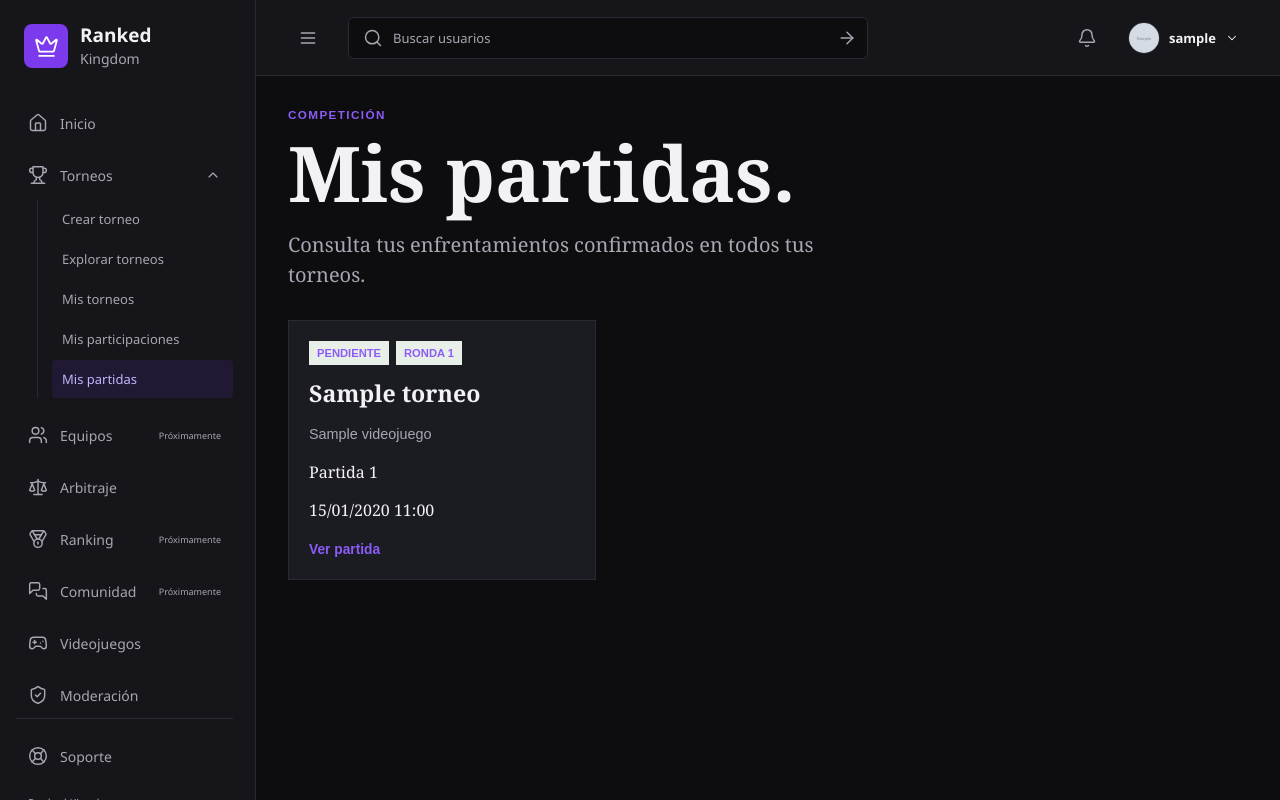
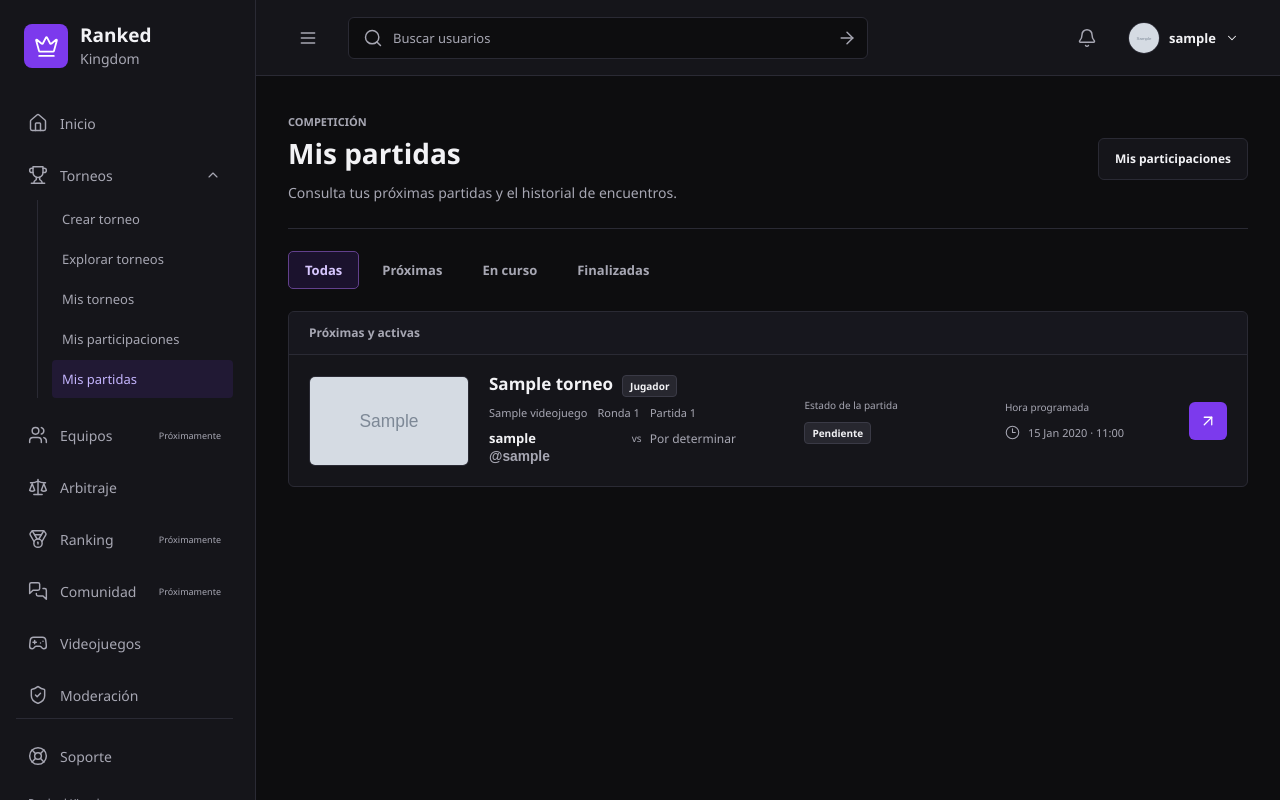
Before and after one commit to donvi22/plataforma-torneos-django, a Django app: page /partidas/mias/ in a window 1280 px wide. Run offline with Django 5.2, Linux system fonts and the light colour scheme; a user stored in the database is signed in; tables that the repository leaves empty hold one stand-in row (values such as "Sample post"); grey boxes marked "Sample" are stand-in pictures.

Commit message:
Rediseña mis partidas

```diff
--- a/partidas/views.py
+++ b/partidas/views.py
@@ -2,6 +2,8 @@ from datetime import timedelta
 
 from django.contrib import messages
 from django.contrib.auth.decorators import login_required
+from django.db.models import Case, DateTimeField, F, IntegerField, Prefetch, Q, When
+from django.db.models.functions import Coalesce
 from django.http import Http404
 from django.shortcuts import get_object_or_404, redirect, render
 from django.utils import timezone
@@ -9,7 +11,7 @@ from django.utils import timezone
 from torneos.models import InscripcionTorneo
 from torneos.public_views import PUBLIC_STATES, _puede_ver_privado
 
-from .models import CheckInPartida, Partida, ResultadoPartida
+from .models import CheckInPartida, Partida, ParticipantePartida, ResultadoPartida
 from .forms import LobbyPartidaForm, ProgramarPartidaForm
 from .lobby import lobby_configurado, puede_editar_lobby, puede_ver_lobby
 from .scheduling import CheckInError, confirmar_checkin, puede_programar_partidas
@@ -144,12 +146,46 @@ def _queryset_partidas():
 
 @login_required
 def mis_partidas(request):
-    partidas = _queryset_partidas().filter(
-        participantes__inscripcion__usuario=request.user,
-        participantes__inscripcion__estado=InscripcionTorneo.Estado.CONFIRMADA,
-    ).distinct().order_by('torneo_id', 'numero_ronda', 'numero_orden')
+    proximas = (Partida.Estado.PENDIENTE, Partida.Estado.PROGRAMADA, Partida.Estado.CHECK_IN, Partida.Estado.LISTA_PARA_COMENZAR)
+    en_curso = (Partida.Estado.EN_CURSO, Partida.Estado.PENDIENTE_VALIDACION, Partida.Estado.INCIDENCIA)
+    terminales = (Partida.Estado.FINALIZADA, Partida.Estado.CANCELADA)
+    vista = request.GET.get('vista', 'todas')
+    if vista not in ('todas', 'proximas', 'en_curso', 'finalizadas'):
+        vista = 'todas'
+    partidas = Partida.objects.filter(
+        Q(participantes__inscripcion__usuario=request.user, participantes__inscripcion__estado=InscripcionTorneo.Estado.CONFIRMADA)
+        | Q(arbitro_asignado__usuario=request.user, arbitro_asignado__estado_invitacion='ACEPTADA', arbitro_asignado__activo_en_torneo=True),
+    ).select_related('torneo__videojuego', 'arbitro_asignado').prefetch_related(Prefetch(
+        'participantes', queryset=ParticipantePartida.objects.select_related('inscripcion__usuario').order_by('posicion'),
+    )).defer('codigo_lobby', 'contrasena_lobby', 'nombre_lobby', 'instrucciones_lobby').annotate(
+        prioridad_listado=Case(
+            When(estado=Partida.Estado.EN_CURSO, then=0),
+            When(estado__in=(Partida.Estado.CHECK_IN, Partida.Estado.LISTA_PARA_COMENZAR, Partida.Estado.PENDIENTE_VALIDACION, Partida.Estado.INCIDENCIA), then=1),
+            When(estado__in=proximas, fecha_hora_programada__isnull=False, then=2),
+            When(estado__in=proximas, then=3), default=4, output_field=IntegerField(),
+        ),
+        fecha_proxima=Case(When(estado__in=terminales, then=None), default='fecha_hora_programada', output_field=DateTimeField()),
+        fecha_historica=Coalesce('fecha_hora_fin_real', 'fecha_hora_programada', 'fecha_hora_inicio_real'),
+    ).distinct()
+    if vista == 'proximas':
+        partidas = partidas.filter(estado__in=proximas)
+    elif vista == 'en_curso':
+        partidas = partidas.filter(estado__in=en_curso)
+    elif vista == 'finalizadas':
+        partidas = partidas.filter(estado=Partida.Estado.FINALIZADA)
+    partidas = partidas.order_by('prioridad_listado', F('fecha_proxima').asc(nulls_last=True), F('fecha_historica').desc(nulls_last=True), 'torneo_id', 'numero_ronda', 'numero_orden', 'pk')
+    filas = []
+    for partida in partidas:
+        participantes = list(partida.participantes.all())
+        es_jugador = any(p.inscripcion.usuario_id == request.user.pk and p.inscripcion.estado == InscripcionTorneo.Estado.CONFIRMADA for p in participantes)
+        filas.append({
+            'partida': partida,
+            'inscripciones': {p.posicion: p.inscripcion for p in participantes},
+            'rol': 'Jugador' if es_jugador else 'Árbitro',
+            'historica': partida.estado in terminales,
+        })
     return render(request, 'partidas/mis_partidas.html', {
-        'partidas': [_preparar_partida(partida, request.user) for partida in partidas],
+        'partidas': filas, 'vista': vista,
     })
 
 
--- /dev/null
+++ b/static/css/my-matches.css
@@ -0,0 +1,35 @@
+.rk-user-match-group { background: #1B1B2280; border-bottom: 1px solid var(--rk-border); padding: 12px 20px; }
+.rk-user-match-group:first-child { border-radius: 5px 5px 0 0; }
+.rk-user-match-group h2 { color: var(--rk-muted); font-size: 12px; font-weight: 600; line-height: 1.5; }
+.rk-my-matches .rk-participation-copy { gap: 7px; }
+.rk-user-match-title { align-items: baseline; display: flex; flex-wrap: wrap; gap: 6px 9px; }
+.rk-user-match-title h3 { display: -webkit-box; font-size: 17px; line-height: 1.35; overflow: hidden; overflow-wrap: anywhere; -webkit-box-orient: vertical; -webkit-line-clamp: 2; line-clamp: 2; }
+.rk-user-match-title a { text-decoration: none; }
+.rk-user-match-title a:hover { color: #C4B5FD; }
+.rk-my-matches .rk-participation-copy > .rk-metadata { font-size: 11px; gap: 4px 10px; }
+.rk-user-match-versus { align-items: start; display: grid; gap: 8px; grid-template-columns: minmax(0, 1fr) auto minmax(0, 1fr); min-width: 0; }
+.rk-user-match-versus > .player-identity { min-width: 0; }
+.rk-user-match-versus .player-nick { font-size: 13px; line-height: 1.4; }
+.rk-user-match-versus .player-account { font: 11px/1.5 'Segoe UI', sans-serif; }
+.rk-user-match-versus .text-link { color: var(--rk-muted); }
+.rk-user-match-versus .text-link:hover { color: #C4B5FD; }
+.rk-user-match-vs { color: var(--rk-muted); font-size: 10px; line-height: 1.8; }
+.rk-user-match-unknown { grid-column: 1 / -1; }
+.rk-my-matches .rk-participation-status { justify-items: start; }
+.rk-user-match-state[data-state='EN_CURSO'] { background: #302141; border-color: #68428C; color: #E3D6FF; }
+.rk-user-match-state[data-state='CHECK_IN'], .rk-user-match-state[data-state='LISTA_PARA_COMENZAR'] { background: #18352D; border-color: #305A4B; color: #A5E5CB; }
+.rk-user-match-state[data-state='CANCELADA'], .rk-user-match-state[data-state='INCIDENCIA'] { background: #382326; border-color: #624047; color: #F0BAC2; }
+@media (max-width: 1200px) {
+    .rk-my-matches .rk-participation-row { grid-template-areas: 'thumbnail content action' '. status meta'; grid-template-columns: 128px minmax(0, 1fr) auto; }
+    .rk-my-matches .rk-participation-meta { max-width: 210px; }
+    .rk-my-matches .rk-participation-status { align-items: start; flex-direction: column; gap: 4px; }
+}
+@media (max-width: 650px) {
+    .rk-user-match-group { padding: 10px 16px; }
+    .rk-my-matches .rk-participation-row { grid-template-areas: 'thumbnail content content' 'status status action' 'meta meta meta'; grid-template-columns: 96px minmax(0, 1fr) 38px; }
+    .rk-user-match-title h3 { font-size: 16px; }
+    .rk-user-match-versus { gap: 6px; }
+    .rk-user-match-versus .player-nick { font-size: 12px; }
+    .rk-user-match-versus .player-account { font-size: 10px; }
+    .rk-my-matches .rk-participation-meta { max-width: none; }
+}
--- a/templates/partidas/mis_partidas.html
+++ b/templates/partidas/mis_partidas.html
@@ -1,12 +1,39 @@
 {% extends 'base.html' %}
-{% block title %}Mis partidas · Arena provisional{% endblock %}
+{% load static usuarios_extras %}
+{% block title %}Mis partidas{% endblock %}
+{% block page_styles %}
+<link rel="stylesheet" href="{% static 'css/dashboard.css' %}">
+<link rel="stylesheet" href="{% static 'css/participations.css' %}">
+<link rel="stylesheet" href="{% static 'css/my-matches.css' %}">
+{% endblock %}
 {% block content %}
-<section class="catalogue-header"><p class="eyebrow">Competición</p><h1>Mis partidas.</h1><p class="lead">Consulta tus enfrentamientos confirmados en todos tus torneos.</p></section>
-{% if partidas %}
-<div class="tournament-grid">
-{% for detalle in partidas %}
-<article class="tournament-card"><div class="tournament-card-body"><div class="card-meta"><span>{{ detalle.partida.get_estado_display }}</span><span>Ronda {{ detalle.partida.numero_ronda }}</span></div><h2>{{ detalle.partida.torneo.nombre }}</h2><p class="muted">{{ detalle.partida.torneo.videojuego.nombre }}</p><p>Partida {{ detalle.partida.numero_orden }}</p>{% if detalle.partida.fecha_hora_programada %}<p>{{ detalle.partida.fecha_hora_programada|date:'j/m/Y H:i' }}</p>{% endif %}<a class="text-link" href="{% url 'detalle-partida' detalle.partida.pk %}">Ver partida</a></div></article>
-{% endfor %}
+<div class="rk-dashboard rk-participations rk-my-matches">
+	<header class="rk-participations-heading"><div><p class="rk-kicker">Competición</p><h1>Mis partidas</h1><p class="rk-description">Consulta tus próximas partidas y el historial de encuentros.</p></div><a class="rk-btn rk-btn--secondary" href="{% url 'mis-participaciones' %}">Mis participaciones</a></header>
+	<nav class="rk-participation-tabs" aria-label="Filtrar partidas">
+		<a href="{% url 'mis-partidas' %}"{% if vista == 'todas' %} aria-current="page"{% endif %}>Todas</a>
+		<a href="?vista=proximas"{% if vista == 'proximas' %} aria-current="page"{% endif %}>Próximas</a>
+		<a href="?vista=en_curso"{% if vista == 'en_curso' %} aria-current="page"{% endif %}>En curso</a>
+		<a href="?vista=finalizadas"{% if vista == 'finalizadas' %} aria-current="page"{% endif %}>Finalizadas</a>
+	</nav>
+	{% if partidas %}
+	<ul class="rk-participation-list rk-user-match-list" aria-label="Encuentros en los que intervienes">
+		{% for detalle in partidas %}
+		{% ifchanged detalle.historica %}<li class="rk-user-match-group"><h2>{% if detalle.historica %}Historial de encuentros{% else %}Próximas y activas{% endif %}</h2></li>{% endifchanged %}
+		<li class="rk-participation-row rk-user-match-row" data-match-state="{{ detalle.partida.estado }}" data-role="{{ detalle.rol }}">
+			<div class="rk-card-media rk-participation-thumbnail{% if not detalle.partida.torneo.imagen_banner %} rk-card-media--fallback{% endif %}" aria-hidden="true">{% include 'components/torneo_media.html' with torneo=detalle.partida.torneo variant='thumbnail' only %}</div>
+			<div class="rk-participation-copy">
+				<div class="rk-user-match-title"><h3><a href="{% url 'detalle-partida' detalle.partida.pk %}">{{ detalle.partida.torneo.nombre }}</a></h3><span class="rk-badge{% if detalle.rol == 'Árbitro' %} rk-badge--official{% endif %}">{{ detalle.rol }}</span></div>
+				<p class="rk-metadata"><span>{{ detalle.partida.torneo.videojuego.nombre }}</span><span>Ronda {{ detalle.partida.numero_ronda }}</span><span>Partida {{ detalle.partida.numero_orden }}</span></p>
+				<div class="rk-user-match-versus">{% if detalle.inscripciones.1 or detalle.inscripciones.2 %}{% if detalle.inscripciones.1 %}{% identidad_competitiva detalle.inscripciones.1.usuario detalle.inscripciones.1.nick_historico %}{% else %}<span class="rk-metadata">Por determinar</span>{% endif %}<span class="rk-user-match-vs">vs</span>{% if detalle.inscripciones.2 %}{% identidad_competitiva detalle.inscripciones.2.usuario detalle.inscripciones.2.nick_historico %}{% else %}<span class="rk-metadata">Por determinar</span>{% endif %}{% else %}<span class="rk-metadata rk-user-match-unknown">Rivales por determinar</span>{% endif %}</div>
+			</div>
+			<div class="rk-participation-status"><span class="rk-field-label">Estado de la partida</span><span class="rk-badge rk-user-match-state" data-state="{{ detalle.partida.estado }}">{{ detalle.partida.get_estado_display }}</span></div>
+			<div class="rk-participation-meta"><span class="rk-field-label">{% if detalle.partida.fecha_hora_programada %}Hora programada{% elif detalle.partida.fecha_hora_fin_real %}Finalizada{% else %}Horario{% endif %}</span><span class="rk-metadata"><svg viewBox="0 0 24 24" aria-hidden="true"><use href="{% static 'img/lucide.svg' %}#clock-3"></use></svg>{% with fecha=detalle.partida.fecha_hora_programada|default:detalle.partida.fecha_hora_fin_real %}{% if fecha %}<time datetime="{{ fecha|date:'c' }}">{{ fecha|date:'j M Y · H:i' }}</time>{% else %}Por confirmar{% endif %}{% endwith %}</span></div>
+			<a class="rk-btn rk-btn--primary rk-participation-action" href="{% url 'detalle-partida' detalle.partida.pk %}" aria-label="Ver partida {{ detalle.partida.numero_orden }}" title="Abrir encuentro"><svg viewBox="0 0 24 24" aria-hidden="true"><use href="{% static 'img/lucide.svg' %}#arrow-up-right"></use></svg></a>
+		</li>
+		{% endfor %}
+	</ul>
+	{% else %}
+	<section class="rk-empty" aria-labelledby="matches-empty-title"><svg viewBox="0 0 24 24" aria-hidden="true"><use href="{% static 'img/lucide.svg' %}#swords"></use></svg><h2 id="matches-empty-title">{% if vista == 'todas' %}Aún no tienes partidas{% else %}No hay partidas en esta vista{% endif %}</h2><p>{% if vista == 'todas' %}Tus encuentros aparecerán aquí cuando participes o tengas una asignación arbitral.{% else %}Consulta Todas para ver el resto de tus encuentros.{% endif %}</p><div class="rk-actions"><a class="rk-btn rk-btn--primary" href="{% url 'mis-participaciones' %}">Mis participaciones</a>{% if vista != 'todas' %}<a class="rk-btn rk-btn--secondary" href="{% url 'mis-partidas' %}">Ver todas</a>{% endif %}</div></section>
+	{% endif %}
 </div>
-{% else %}<section class="empty-panel"><h2>Aún no tienes partidas</h2><p class="muted">Cuando avances a un enfrentamiento, aparecerá aquí.</p><a class="text-link" href="{% url 'mis-participaciones' %}">Ver mis participaciones</a></section>{% endif %}
 {% endblock %}
```
Also changed, not shown: partidas/test_views.py (+91 -0 lines).
